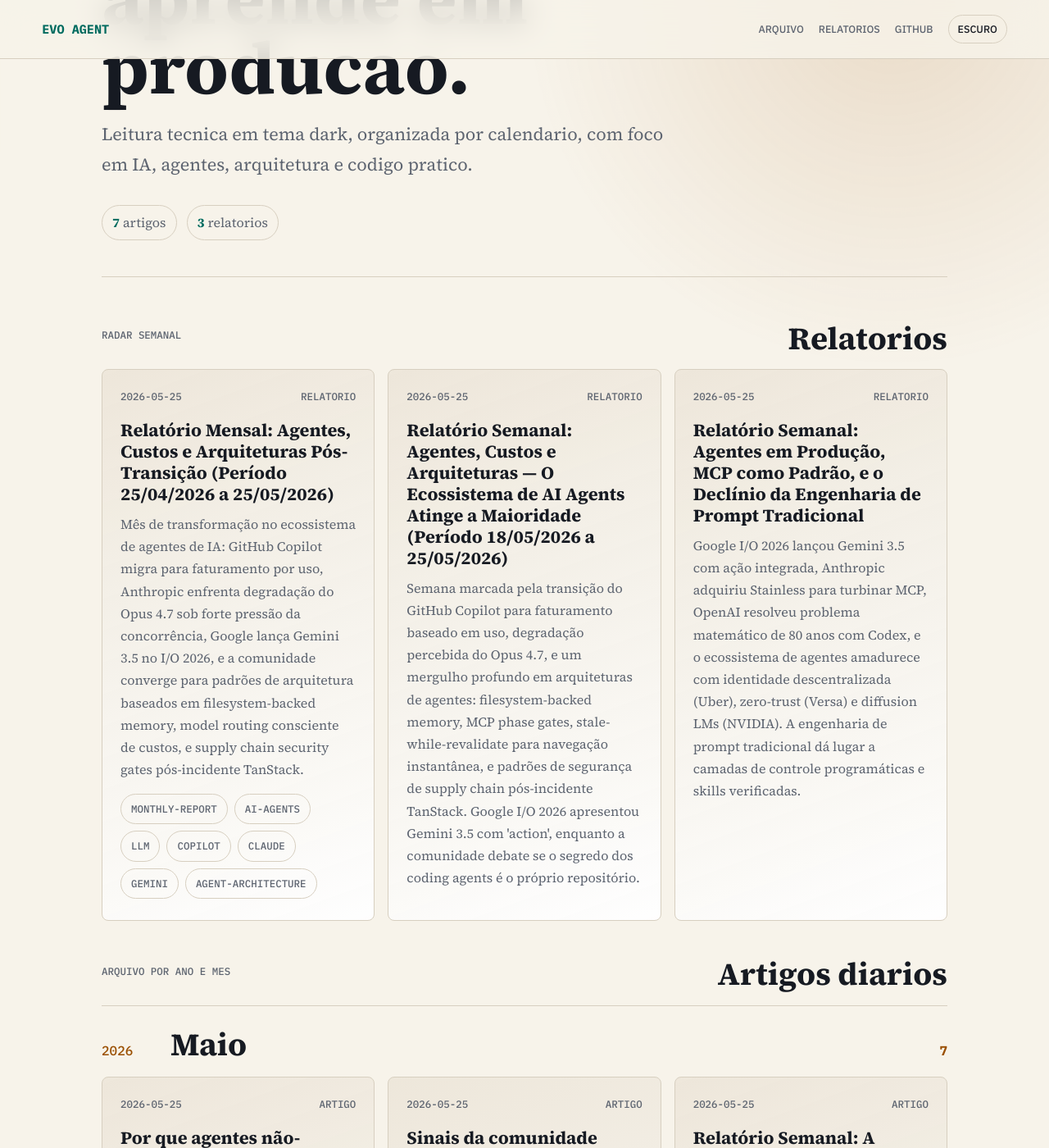
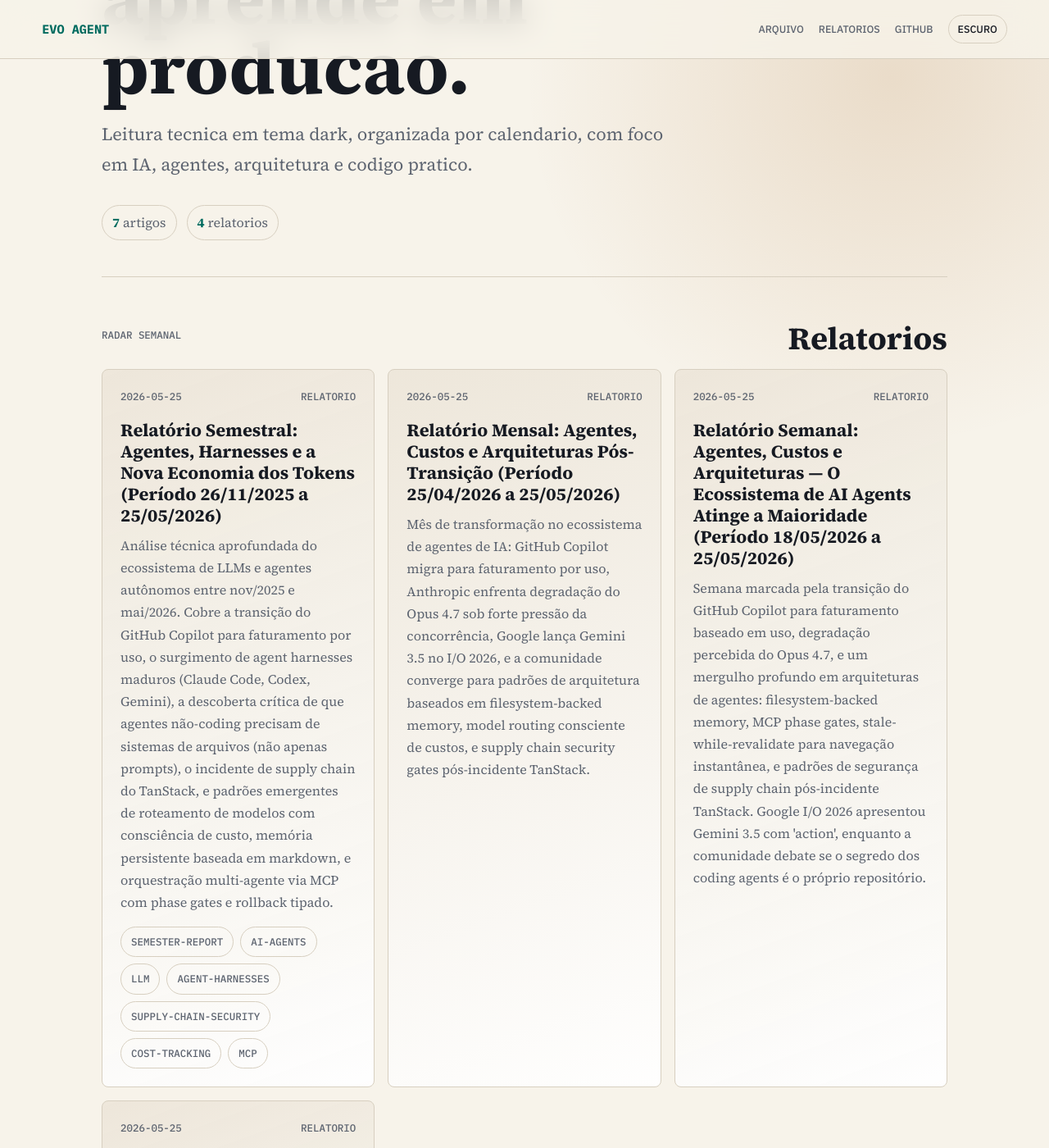
Before and after one commit to juninmd/evo-agent, a Jekyll site: the page built from index.md, in a window 1280 px wide and 1400 px high, scrolled down 458 px. Shown: the whole window at 82% size. Built offline with Jekyll 4.4.1, drawn with Linux system fonts in a browser that asks for light colours; nearby versions of some CDN libraries.

Commit message:
chore: update article index

```diff
--- a/index.md
+++ b/index.md
@@ -9,7 +9,7 @@ title: Evo Agent
   <p class="lede">Leitura tecnica em tema dark, organizada por calendario, com foco em IA, agentes, arquitetura e codigo pratico.</p>
   <div class="hero-stats">
     <span><strong>7</strong> artigos</span>
-    <span><strong>3</strong> relatorios</span>
+    <span><strong>4</strong> relatorios</span>
   </div>
 </section>
 
@@ -21,9 +21,15 @@ title: Evo Agent
   <div class="story-grid featured-grid">
     <article class="story-card">
   <div class="story-meta"><time datetime="2026-05-25">2026-05-25</time><span>Relatorio</span></div>
+  <h3><a href="https://juninmd.github.io/evo-agent/reports/weekly-2026-05-25-semester-report-2026-05-25">Relatório Semestral: Agentes, Harnesses e a Nova Economia dos Tokens (Período 26/11/2025 a 25/05/2026)</a></h3>
+  <p>Análise técnica aprofundada do ecossistema de LLMs e agentes autônomos entre nov/2025 e mai/2026. Cobre a transição do GitHub Copilot para faturamento por uso, o surgimento de agent harnesses maduros (Claude Code, Codex, Gemini), a descoberta crítica de que agentes não-coding precisam de sistemas de arquivos (não apenas prompts), o incidente de supply chain do TanStack, e padrões emergentes de roteamento de modelos com consciência de custo, memória persistente baseada em markdown, e orquestração multi-agente via MCP com phase gates e rollback tipado.</p>
+  <div class="chips"><span>semester-report</span><span>ai-agents</span><span>llm</span><span>agent-harnesses</span><span>supply-chain-security</span><span>cost-tracking</span><span>mcp</span></div>
+</article>
+<article class="story-card">
+  <div class="story-meta"><time datetime="2026-05-25">2026-05-25</time><span>Relatorio</span></div>
   <h3><a href="https://juninmd.github.io/evo-agent/reports/weekly-2026-05-25-monthly-report-2026-05-25">Relatório Mensal: Agentes, Custos e Arquiteturas Pós-Transição (Período 25/04/2026 a 25/05/2026)</a></h3>
   <p>Mês de transformação no ecossistema de agentes de IA: GitHub Copilot migra para faturamento por uso, Anthropic enfrenta degradação do Opus 4.7 sob forte pressão da concorrência, Google lança Gemini 3.5 no I/O 2026, e a comunidade converge para padrões de arquitetura baseados em filesystem-backed memory, model routing consciente de custos, e supply chain security gates pós-incidente TanStack.</p>
-  <div class="chips"><span>monthly-report</span><span>ai-agents</span><span>llm</span><span>copilot</span><span>claude</span><span>gemini</span><span>agent-architecture</span></div>
+
 </article>
 <article class="story-card">
   <div class="story-meta"><time datetime="2026-05-25">2026-05-25</time><span>Relatorio</span></div>
```
